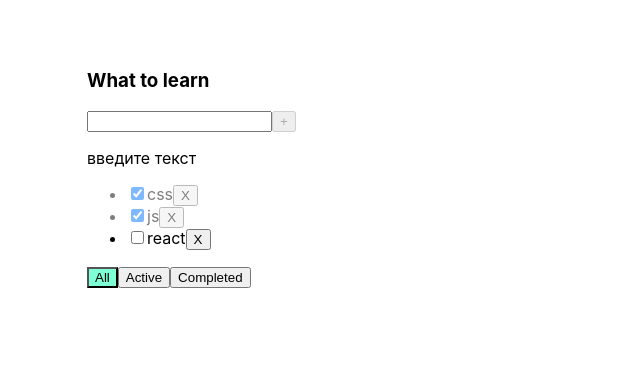
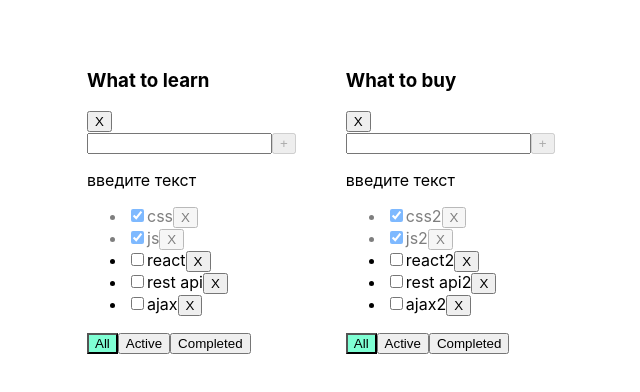
Before and after one commit to vaxich/todolist_with_class, a React (Create React App) app: page / in a window 1280 px wide. Shown: the top 392 px of the page, without its empty margins (13-653 px from the left). Built offline with nearby package versions, Linux system fonts and the light colour scheme.

Commit message:
done 5 lesson

```diff
--- a/package.json
+++ b/package.json
@@ -10,10 +10,12 @@
     "@types/node": "^16.7.13",
     "@types/react": "^18.0.0",
     "@types/react-dom": "^18.0.0",
+    "@types/uuid": "^9.0.7",
     "react": "^18.2.0",
     "react-dom": "^18.2.0",
     "react-scripts": "5.0.1",
     "typescript": "^4.4.2",
+    "uuid": "^9.0.1",
     "web-vitals": "^2.1.0"
   },
   "scripts": {
--- a/src/App.tsx
+++ b/src/App.tsx
@@ -1,78 +1,131 @@
 import React, { useState } from 'react';
 
 import './App.css';
-import { TaskType, Todolist } from './Todolist';
+import { Todolist } from './Todolist';
+import { v1 } from 'uuid';
 
 
 export type FilterValueType = "All" | "Active" | "Completed"
+export type TaskType = {
+  id: string
+  title: string
+  isDone: boolean
+}
+export type TodolistType = {
+  id: string
+  title: string
+  filter: FilterValueType
+}
+
 
 const App = () => {
 
-  const todolistTitle = "What to learn";
+  const todolistId1 = v1();
+  const todolistId2 = v1();
+  //const [filter, setFilter] = useState<FilterValueType>("All");
 
-  const [filter, setFilter] = useState<FilterValueType>("All")
+  const [todolists, setTodolists] = useState<TodolistType[]>([
+    { id: todolistId1, title: "What to learn", filter: "All" },
+    { id: todolistId2, title: "What to buy", filter: "All" },
+  ])
 
-  const [tasks, setTasks] = useState<Array<TaskType>>(
-    [
-      { id: crypto.randomUUID(), title: "css", isDone: true },
-      { id: crypto.randomUUID(), title: "js", isDone: true },
-      { id: crypto.randomUUID(), title: "react", isDone: false },
-    ]
-  )
+  // const [tasks, setTasks] = useState<Array<TaskType>>(
+  //   [
+  //     { id: v1(), title: "css", isDone: true },
+  //     { id: v1(), title: "js", isDone: true },
+  //     { id: v1(), title: "react", isDone: false },
+  //   ]
+  // )
 
-  const removeTask = (id: string) => {
-    let taskForTodolist = tasks.filter(task => task.id !== id);
-    setTasks(taskForTodolist)
+  const [tasks, setTasks] = useState({
+    [todolistId1]: [
+      { id: v1(), title: "css", isDone: true },
+      { id: v1(), title: "js", isDone: true },
+      { id: v1(), title: "react", isDone: false },
+      { id: v1(), title: "rest api", isDone: false },
+      { id: v1(), title: "ajax", isDone: false },
+    ],
+    [todolistId2]: [
+      { id: v1(), title: "css2", isDone: true },
+      { id: v1(), title: "js2", isDone: true },
+      { id: v1(), title: "react2", isDone: false },
+      { id: v1(), title: "rest api2", isDone: false },
+      { id: v1(), title: "ajax2", isDone: false },
+    ],
+  })
+
+  const removeTask = (todolistId: string, taskId: string) => {
+    setTasks({ ...tasks, [todolistId]: tasks[todolistId].filter(task => task.id !== taskId) })
+    // let taskForTodolist = tasks.filter(task => task.id !== id);
+    // setTasks(taskForTodolist)
   }
 
-const addTask = (title: string) => {
+  const addTask = (todolistId: string, newTitle: string) => {
+
     const newTask: TaskType = {
       id: crypto.randomUUID(),
-    title: title,
+      title: newTitle,
       isDone: false
     }
 
-  const nextState:Array<TaskType> = [ newTask, ... tasks]
-  setTasks(nextState)
+    setTasks({ ...tasks, [todolistId]: [newTask, ...tasks[todolistId]] })
+
+    // const nextState: Array<TaskType> = [newTask, ...tasks]
+    // setTasks(nextState)
   }
 
-  const changeFilter = (value: FilterValueType) => {
-    setFilter(value)
+  const changeFilter = (todolistId: string, value: FilterValueType) => {
+    setTodolists(todolists.map(tl => tl.id === todolistId ? { ...tl, filter: value } : tl))
+
+    // const currentTodolist = todolists.find(tl => tl.id === todolistId);
+    // if (currentTodolist) {
+    //   currentTodolist.filter = value;
+    // }
+    // setTodolists([...todolists])
+    //setFilter(value)
 
   }
 
-  const chengeTaskStatus = (taskId: string, isDone:boolean) => {
-    let task = tasks.find( task => task.id === taskId);
-    if(task) {
-      task.isDone = !isDone;
-      setTasks([...tasks])
+  const chengeTaskStatus = (todolistId: string, taskId: string, isDone: boolean) => {
+
+    setTasks({ ...tasks, [todolistId]: tasks[todolistId].map(task => task.id === taskId ? { ...task, isDone: !isDone } : task) })
+    // let task = tasks.find(task => task.id === taskId);
+    // if (task) {
+    //   task.isDone = !isDone;
+    //   setTasks([...tasks])
+    // }
   }
+  const removeTodolist = (todolistId: string) => {
+    setTodolists(todolists.filter( tl => tl.id !== todolistId));
+    delete tasks[todolistId]
   }
-
-  let filteredTasks = tasks;
-
-  if (filter === "Active") {
-    filteredTasks = tasks.filter(task => task.isDone === false)
-  }
-  if (filter === "Completed") {
-    filteredTasks = tasks.filter(task => task.isDone === true)
-  }
-
-
-
-
-
   return (
     <div className="App">
+      {todolists.map(tl => {
+        let taskForTodolist = tasks[tl.id];
+
+        if (tl.filter === "Active") {
+          taskForTodolist = tasks[tl.id].filter(task => task.isDone === false)
+        }
+        if (tl.filter === "Completed") {
+          taskForTodolist = tasks[tl.id].filter(task => task.isDone === true)
+        }
+        return (
           <Todolist
-        title={todolistTitle}
-        tasks={filteredTasks}
+            key={tl.id}
+            todolistId={tl.id}
+            title={tl.title}
+            tasks={taskForTodolist}
             removeTask={removeTask}
             changeFilter={changeFilter}
             addTask={addTask}
-        chengeTaskStatus = {chengeTaskStatus}
-        filter = {filter}
+            chengeTaskStatus={chengeTaskStatus}
+            removeTodolist = {removeTodolist}
+            filter={tl.filter}
           />
+        )
+      })}
+
 
     </div>
   );
--- a/src/Todolist.tsx
+++ b/src/Todolist.tsx
@@ -1,22 +1,20 @@
-import { ChangeEvent, ChangeEventHandler, KeyboardEvent, useState } from "react"
-import { FilterValueType } from "./App"
+import { ChangeEvent, KeyboardEvent, useState } from "react"
+import { FilterValueType, TaskType } from "./App"
 import './App.css';
-import './App.css';
+
 type PropsType = {
+    todolistId: string
     title: string
     tasks: Array<TaskType>
-    removeTask: (id: string) => void
-    changeFilter: (value: FilterValueType) => void
-    addTask: (title: string) => void
-    chengeTaskStatus: (taskId: string, isDone: boolean) => void
+    removeTask: (todolistId: string, taskId: string) => void
+    changeFilter: (todolistId: string, value: FilterValueType) => void
+    addTask: (todolistId: string, newTitle: string) => void
+    chengeTaskStatus: (todolistId: string, taskId: string, isDone: boolean) => void
+    removeTodolist: (todolistId: string) => void
     filter: FilterValueType
 }
 
-export type TaskType = {
-    id: string
-    title: string
-    isDone: boolean
-}
+
 
 export const Todolist = (props: PropsType) => {
 
@@ -26,15 +24,24 @@
     let isAddTaskBtnDisabled = newTitle.length > 15 || newTitle.length === 0
 
 
+    // let taskForTodolist = tasks;
+
+    // if (tl.filter === "Active") {
+    //   taskForTodolist = tasks.filter(task => task.isDone === false)
+    // }
+    // if (tl.filter === "Completed") {
+    //   taskForTodolist = tasks.filter(task => task.isDone === true)
+    // }
+
 
     const userMessageStartTyping = newTitle.length === 0 && <p >введите текст</p>
     const userMessageLenghtsTitle = newTitle.length > 15 && <p style={{ color: "red" }}>Your message is long</p>
 
 
 
-    const addTaskHaldler = (newTitle: string) => {
-        if (newTitle.trim() != "") {
-            props.addTask(newTitle.trim())
+    const addTaskHaldler = (todolistId: string, newTitle: string) => {
+        if (newTitle.trim() !== "") {
+            props.addTask(todolistId, newTitle.trim())
             setNewTitle("")
         } else {
             setError("title is required")
@@ -47,10 +54,13 @@
     }
     const onKeyDownHandler = (e: KeyboardEvent<HTMLInputElement>) => {
         setError(null)
-        e.key === "Enter" && !isAddTaskBtnDisabled && addTaskHaldler(newTitle)
+        e.key === "Enter" && !isAddTaskBtnDisabled && addTaskHaldler(props.todolistId, newTitle)
     }
-    const onChangeTaskStatus = (taskId: string, isDone: boolean) => {
-        props.chengeTaskStatus(taskId, isDone)
+    const onChangeTaskStatus = (todolistId: string, taskId: string, isDone: boolean) => {
+        props.chengeTaskStatus(todolistId, taskId, isDone)
+    }
+    const removeTodolistHandler = () => {
+        props.removeTodolist(props.todolistId)
     }
 
 
@@ -60,11 +70,11 @@
                 <input
                     type="checkbox"
                     checked={task.isDone}
-                    onChange={() => onChangeTaskStatus(task.id, task.isDone)}
+                    onChange={() => onChangeTaskStatus(props.todolistId, task.id, task.isDone)}
                     className={error ? 'error' : ''}
                 />
                 <span>{task.title}</span>
-                <button onClick={() => props.removeTask(task.id)}>X</button>
+                <button onClick={() => props.removeTask(props.todolistId, task.id)}>X</button>
 
             </li>
         )
@@ -73,6 +83,7 @@
     return (
         <div>
             <h3>{props.title}</h3>
+            <button onClick={removeTodolistHandler}>X</button>
             <div>
                 <input
                     value={newTitle}
@@ -81,7 +92,7 @@
                 />
                 <button
                     disabled={isAddTaskBtnDisabled}
-                    onClick={() => addTaskHaldler(newTitle)}>+</button>
+                    onClick={() => addTaskHaldler(props.todolistId, newTitle)}>+</button>
                 {userMessageStartTyping}
             </div>
             <div>
@@ -89,9 +100,9 @@
                     {tasksList}
                 </ul>
                 <div>
-                    <button className={props.filter === "All" ? "active-filter" : " "} onClick={() => props.changeFilter("All")}>All</button>
-                    <button className={props.filter === "Active" ? 'active-filter' : ""} onClick={() => props.changeFilter("Active")}>Active</button>
-                    <button className={props.filter === "Completed" ? 'active-filter' : ""} onClick={() => props.changeFilter("Completed")}>Completed</button>
+                    <button className={props.filter === "All" ? "active-filter" : " "} onClick={() => props.changeFilter(props.todolistId, "All")}>All</button>
+                    <button className={props.filter === "Active" ? 'active-filter' : ""} onClick={() => props.changeFilter(props.todolistId, "Active")}>Active</button>
+                    <button className={props.filter === "Completed" ? 'active-filter' : ""} onClick={() => props.changeFilter(props.todolistId, "Completed")}>Completed</button>
                 </div>
 
                 {userMessageLenghtsTitle}
```
Also changed, not shown: 1 other file (tests, documents, lock files or other folders). Lines whose indentation alone changed are shown as unchanged.
